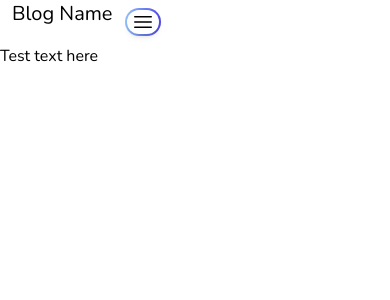
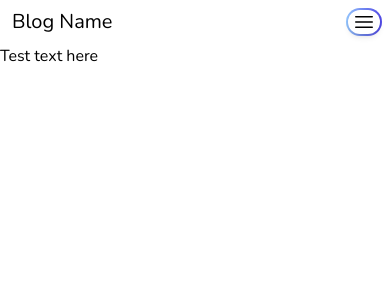
Before and after one commit to ASmith-eng/blog, a React (Vite) app: page / in a window 390 px wide. Shown: the top 300 px of the page. Built offline with nearby package versions, Linux system fonts and the light colour scheme.

Commit message:
feat: Nav dropdown for mobiles

```diff
--- a/src/pages/Home.jsx
+++ b/src/pages/Home.jsx
@@ -6,18 +6,36 @@ function Home() {
 
   const root = import.meta.env.BASE_URL;
 
+  const DropdownNav = ({show}) => {
+
+    return (
+      <>
+        <div className="relative cursor-pointer" onClick={()=>{setShowNav(!showNav)}}>
+          <svg xmlns="http://www.w3.org/2000/svg" fill="none" viewBox="0 0 24 24" strokeWidth="1.5" stroke="currentColor" className="w-6 h-6">
+            <path stroke-linecap="round" stroke-linejoin="round" d="M3.75 6.75h16.5M3.75 12h16.5m-16.5 5.25h16.5" />
+          </svg>
+        </div>
+        {show ? (
+            <nav className="absolute container right-2 bg-blue-500">
+              <Link to={`${root}about`} className="block mx-auto">Start here</Link>
+              <Link to={`${root}best`} className="block mx-auto">My favourites</Link>
+              <Link to={`${root}all`} className="block mx-auto">All posts</Link>
+            </nav>
+        ) : null}
+      </>
+    )
+  };
+
   return (
     <>
-      <header className="flex space-between lg:grid lg:grid-cols-3 lg:gap-3 p-0 ">
+      <header className="flex items-center justify-between lg:grid lg:grid-cols-3 lg:gap-3 p-0 ">
         <div className="px-3">
           <h1 className="text-xl">Blog Name</h1>
         </div>
-        <div className="my-2 max-w-7xl bg-gradient-to-r from-blue-300 to-indigo-600 items-center rounded-full">
+        <div className="my-2 mx-2 lg:mx-0 lg:max-w-7xl bg-gradient-to-r from-blue-300 to-indigo-600 items-center rounded-full">
           <div className="m-[2px] px-1 bg-white rounded-full shadow-md">
-            <div className="cursor-pointer lg:hidden" onClick={()=>{setShowNav(!showNav)}}>
-              <svg xmlns="http://www.w3.org/2000/svg" fill="none" viewBox="0 0 24 24" strokeWidth="1.5" stroke="currentColor" className="w-6 h-6">
-                <path stroke-linecap="round" stroke-linejoin="round" d="M3.75 6.75h16.5M3.75 12h16.5m-16.5 5.25h16.5" />
-              </svg>
+            <div className="lg:hidden">
+              <DropdownNav show={showNav} />
             </div>
             <nav className="justify-center hidden lg:flex lg:gap-x-8">
               <Link to={`${root}about`} className="m-1 p-2 font-bold rounded-2xl hover:bg-slate-200">Start here</Link>
```
